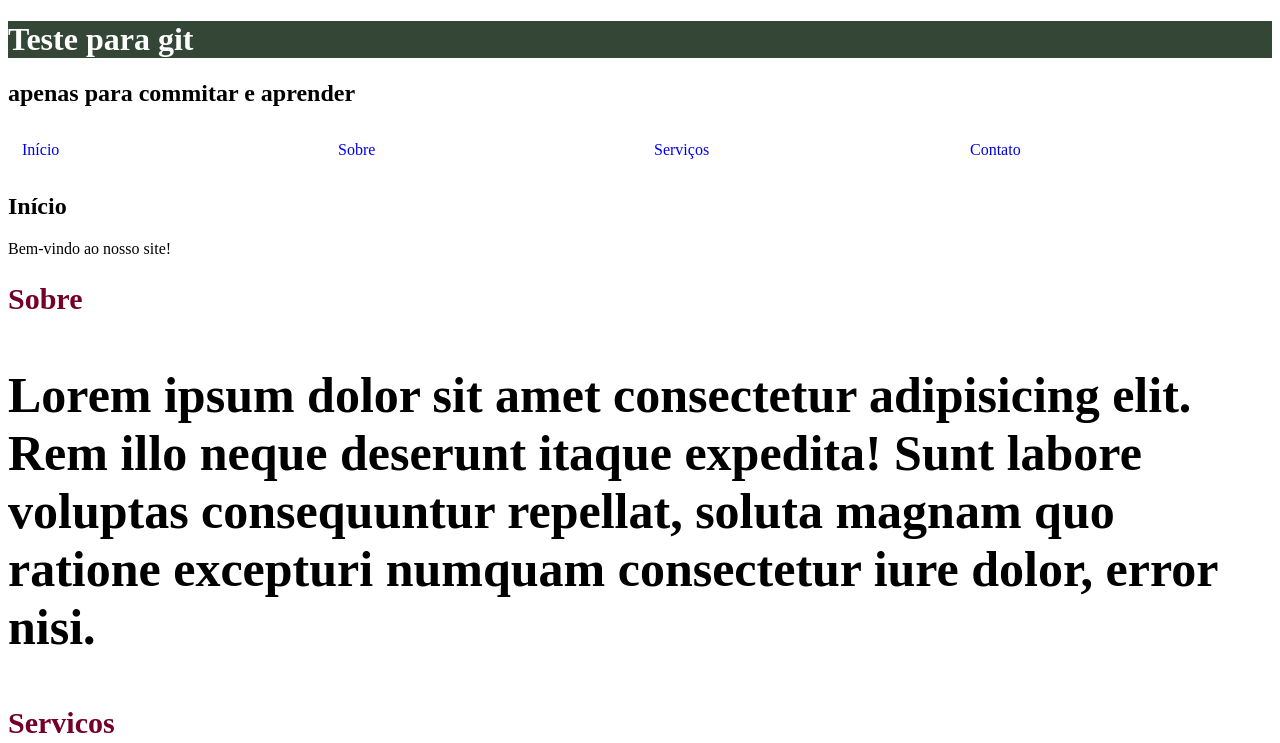
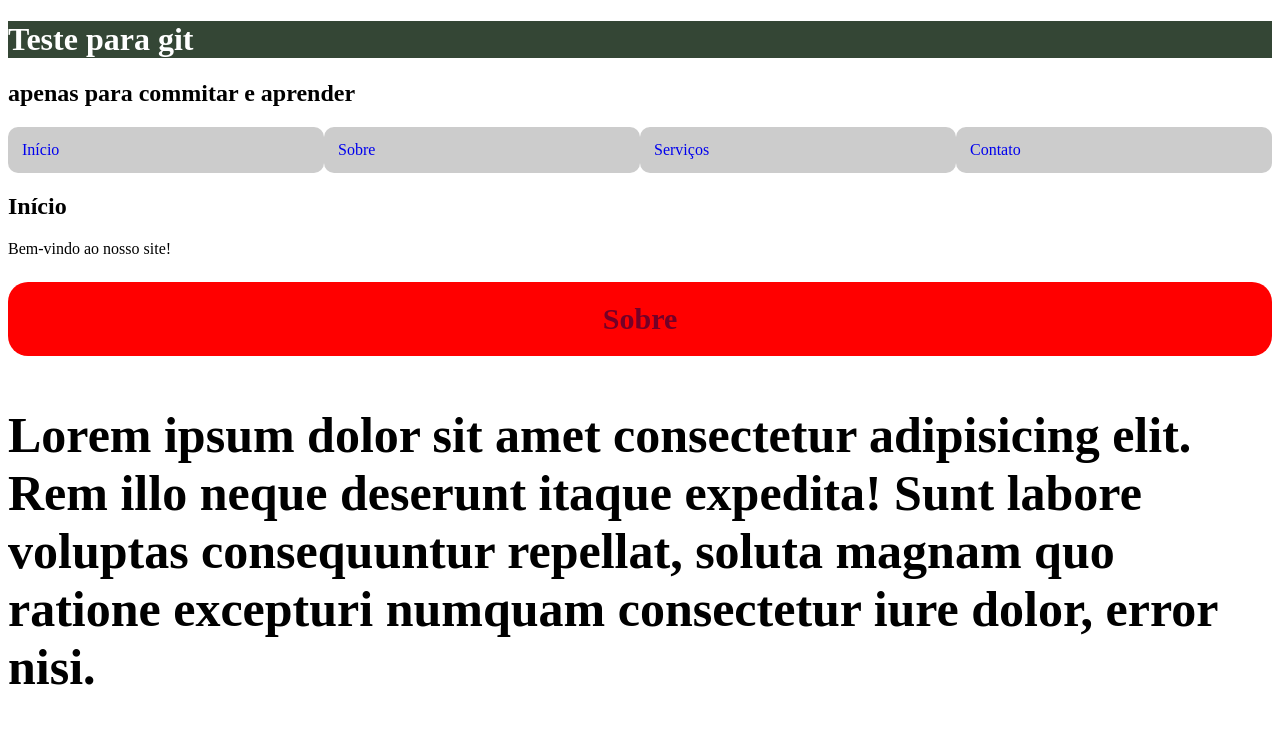
Before and after one commit to Mdelucena/teste_git, a plain HTML site: page index.html in a window 1280 px wide. Shown: the top 743 px of the page. Drawn offline with Linux system fonts and the light colour scheme.

Commit message:
feat/edition2

```diff
--- a/style.css
+++ b/style.css
@@ -27,6 +27,8 @@ nav ul li a {
     padding: 14px;
     text-align: center;
     text-decoration: none;
+    border-radius: 10px;
+    background-color: #ccc;
 }
 
 nav ul li a:hover {
@@ -43,6 +45,7 @@ h1 {
     align-items: center;
     justify-content: center;
     color: rgb(116, 0, 39);
+
 }
 
 .sobre-parag, .servicos-parag, .contato-parag {
@@ -54,6 +57,10 @@ h1 {
 
 .sobre-tit, .servicos-tit, .contato-tit {
     font-size: 30px;
+    border-radius: 20px;
+    background-color: red;
+    padding: 20px;
+    text-align: center;
 }
 
 html {
```
